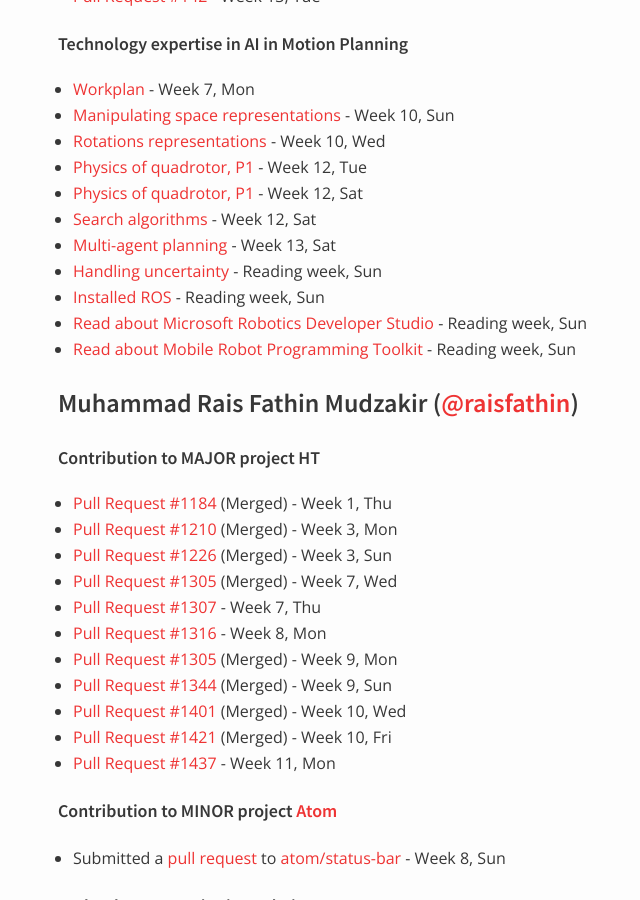
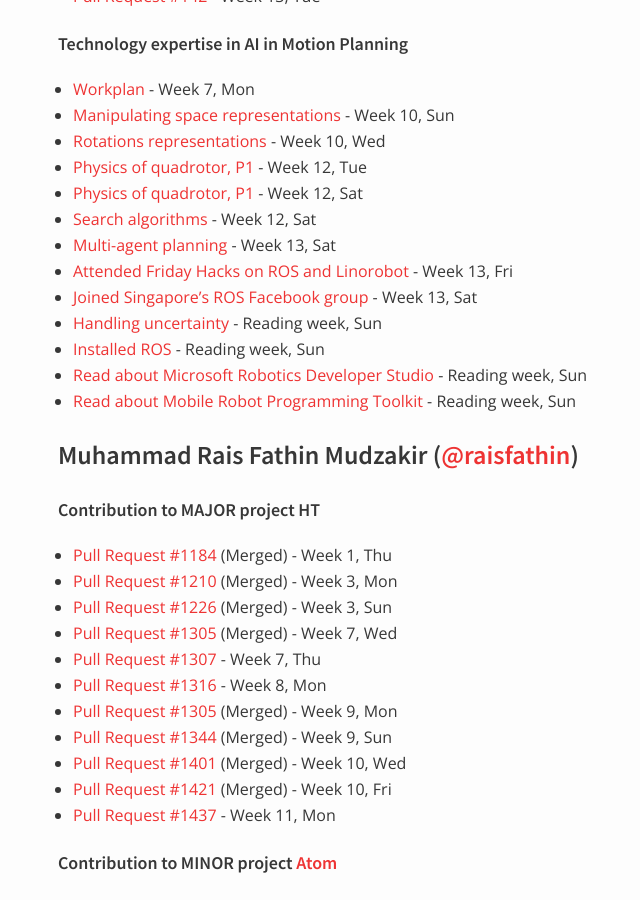
Before and after one commit to nus-oss/cs3281-AY1516S2-website, a Jekyll site: the page built from teams/hubturbo.md, in a window 1280 px wide and 900 px high, scrolled down 3090 px. Shown: the whole window, without its empty margins (312-952 px from the left). Built offline with Jekyll 4.4.1, drawn with Linux system fonts in a browser that asks for light colours.

Commit message:
Added more stuff to expertise.

```diff
--- a/teams/hubturbo.md
+++ b/teams/hubturbo.md
@@ -138,6 +138,8 @@ permalink: /teams/hubturbo/
 * [Physics of quadrotor, P1](http://m133225.github.io/quadrotor,/quadcopter/2016/04/09/quadrotor-dynamics-part-2.html) - Week 12, Sat
 * [Search algorithms](http://m133225.github.io/algorithms,/a*,/jps/2016/04/09/search-algorithms.html) - Week 12, Sat
 * [Multi-agent planning](http://m133225.github.io/algorithms,/a*,/multi-agent/2016/04/16/multi-robot-planning.html) - Week 13, Sat
+* [Attended Friday Hacks on ROS and Linorobot](https://www.facebook.com/events/1219608128069067/) - Week 13, Fri
+* [Joined Singapore's ROS Facebook group](https://www.facebook.com/groups/1514170755561044/) - Week 13, Sat
 * [Handling uncertainty](http://m133225.github.io/probability,/uncertainty/2016/04/17/handling-uncertainty.html) - Reading week, Sun
 * [Installed ROS](http://wiki.ros.org/indigo/Installation/OSX/Homebrew/Source) - Reading week, Sun
 * [Read about Microsoft Robotics Developer Studio](https://en.wikipedia.org/wiki/Microsoft_Robotics_Developer_Studio) - Reading week, Sun
```
